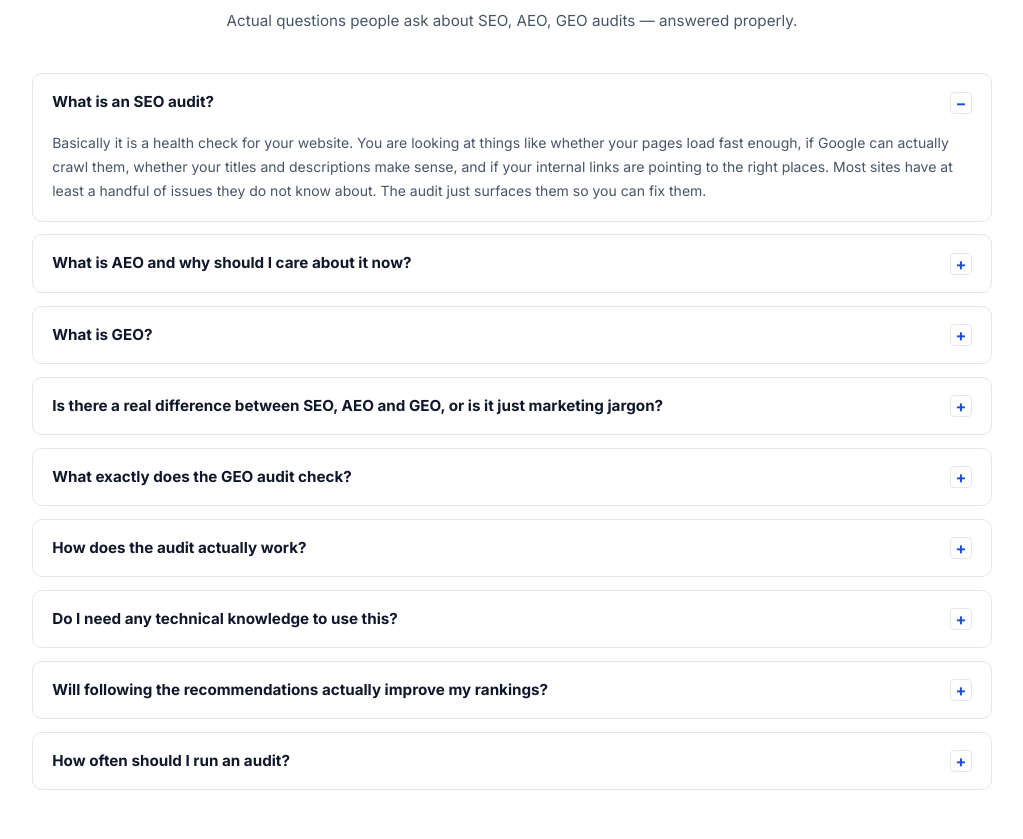
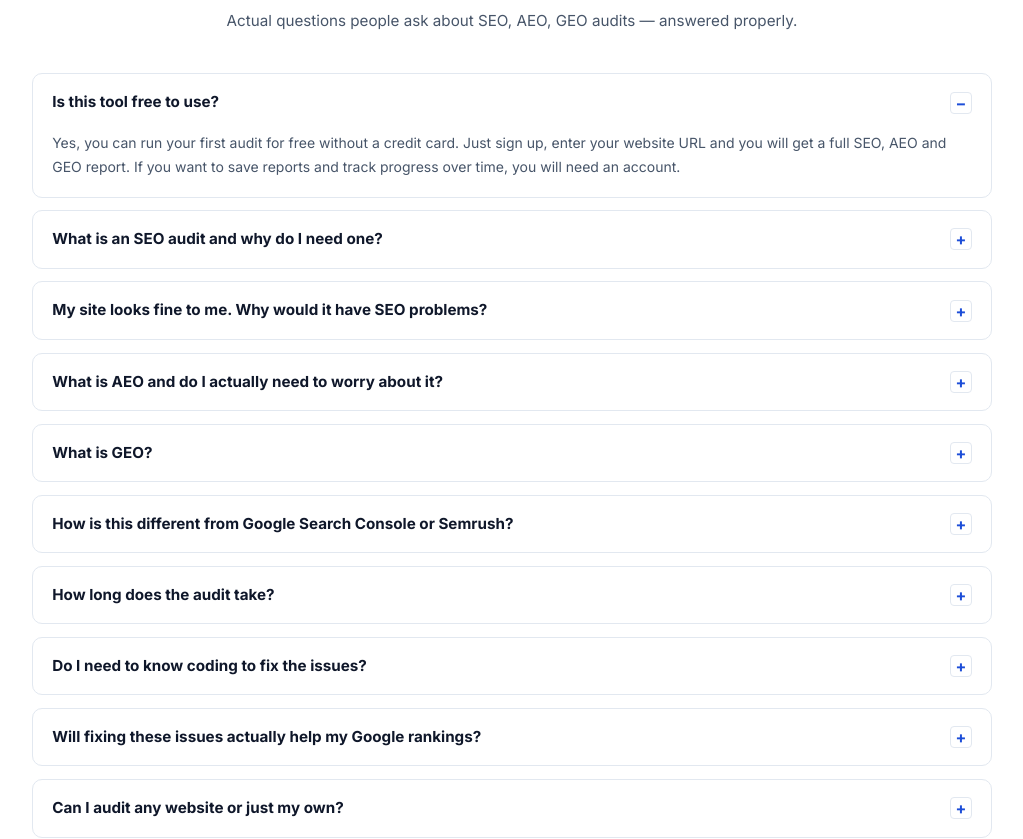
Before and after one commit to parmarhinal10306-hub/AuditIQ, a React (Vite) app: page / in a window 1280 px wide. Shown: the part 3480-4319 px from the top of the page, without its empty margins (128-1151 px from the left). Built offline with nearby package versions, Linux system fonts and the light colour scheme; no server answers.

Commit message:
content: replace FAQs with real user questions, remove em dashes

```diff
--- a/src/pages/LandingPage.jsx
+++ b/src/pages/LandingPage.jsx
@@ -76,40 +76,44 @@ const AEO_POINTS = [
 
 const FAQ_ITEMS = [
   {
-    question: 'What is an SEO audit?',
-    answer: 'Basically it is a health check for your website. You are looking at things like whether your pages load fast enough, if Google can actually crawl them, whether your titles and descriptions make sense, and if your internal links are pointing to the right places. Most sites have at least a handful of issues they do not know about. The audit just surfaces them so you can fix them.',
+    question: 'Is this tool free to use?',
+    answer: 'Yes, you can run your first audit for free without a credit card. Just sign up, enter your website URL and you will get a full SEO, AEO and GEO report. If you want to save reports and track progress over time, you will need an account.',
   },
   {
-    question: 'What is AEO and why should I care about it now?',
-    answer: 'AEO is Answer Engine Optimization — it is about making sure your content gets picked up when people ask questions in ChatGPT, Perplexity, Google AI Overviews, and similar tools. These platforms do not just link to pages like Google does. They pull out specific answers. If your content is not written and structured in a way that makes it easy to extract, you are basically invisible to that whole channel. It is becoming more important every month.',
+    question: 'What is an SEO audit and why do I need one?',
+    answer: 'Think of it as a checkup for your site. It looks at whether Google can properly crawl your pages, whether your titles and descriptions are set up right, how fast your site loads, whether your links make sense, and a bunch of other things that affect how you rank. Most websites have issues they are not even aware of. An audit tells you exactly what they are so you can actually do something about them.',
+  },
+  {
+    question: 'My site looks fine to me. Why would it have SEO problems?',
+    answer: 'A lot of SEO issues are not visible to regular visitors. Things like missing schema markup, duplicate meta descriptions, slow server response times, broken canonical tags, or images without alt text do not affect how the site looks but they do affect how search engines and AI tools see it. That is exactly the kind of stuff this audit catches.',
+  },
+  {
+    question: 'What is AEO and do I actually need to worry about it?',
+    answer: 'AEO stands for Answer Engine Optimization. It is about making your content easy to pick up when someone asks a question in ChatGPT, Perplexity or Google AI Overviews. These tools do not just link to websites like Google does. They extract specific answers directly. If your content is not structured in a way that makes that easy, you miss out on a growing chunk of traffic. It is worth paying attention to now before everyone else does.',
   },
   {
     question: 'What is GEO?',
-    answer: 'GEO stands for Generative Engine Optimization. Think of it as the next layer after AEO. It is not just about getting cited — it is about whether AI models can actually understand what your content is saying, put it in context, and accurately represent your brand or topic. If your content is vague, thin, or poorly structured, generative tools tend to either skip it or get it wrong.',
+    answer: 'GEO is Generative Engine Optimization. It goes a step further than AEO. It is not just about getting cited somewhere. It is about whether AI tools can actually understand and accurately summarize what your content is saying. If your writing is vague or thin, generative tools either skip it or misrepresent it. GEO checks for that.',
   },
   {
-    question: 'Is there a real difference between SEO, AEO and GEO, or is it just marketing jargon?',
-    answer: 'There is a real difference, though they do overlap a lot. SEO is still about ranking in traditional search results — titles, backlinks, page speed, that kind of thing. AEO is specifically about getting your content used as a direct answer in AI tools. GEO goes further and looks at how well generative models can synthesize your content into a coherent summary or response. You need all three now because people find information in very different ways.',
+    question: 'How is this different from Google Search Console or Semrush?',
+    answer: 'Google Search Console shows you data about your site from Google, like impressions and crawl errors. Semrush is mainly about keywords and competitor tracking. This tool focuses on actually auditing your page content and structure across SEO, AEO and GEO and telling you what to fix. It is more of a diagnostic tool than an analytics one.',
   },
   {
-    question: 'What exactly does the GEO audit check?',
-    answer: 'It checks things like whether your content answers questions clearly and early, whether you cover the topic in enough depth for an AI to trust it as a source, whether your entities (people, places, brands) are clearly identified, and whether there are enough trust signals around the content. Each check gets a score so you can see exactly where you are losing points.',
+    question: 'How long does the audit take?',
+    answer: 'Usually just a few seconds. You enter the URL, it fetches and analyzes the page, and the report is ready. The audit checks your page structure, content, tags, links, schema and more in one go so you do not have to wait around.',
   },
   {
-    question: 'How does the audit actually work?',
-    answer: 'You paste in your URL and it runs a set of checks across SEO, AEO and GEO — things like missing tags, schema markup, heading structure, content depth, link setup, and more. You get a score for each area, a list of what was found, and specific recommendations sorted by how much impact fixing them would have. It is meant to give you something you can actually act on, not just a big list of abstract metrics.',
+    question: 'Do I need to know coding to fix the issues?',
+    answer: 'Not for everything. Some recommendations like writing a better meta description or improving your headings can be done directly in your CMS without touching any code. Others like adding schema markup or fixing redirect chains will need someone who can edit the HTML. The report clearly labels which is which.',
   },
   {
-    question: 'Do I need any technical knowledge to use this?',
-    answer: 'Not really. The report is written to make sense whether you are a developer or just someone who runs a website. You will see things clearly labeled as critical issues or smaller warnings, and each one has a plain-English explanation of what it means and what to do. Some fixes will need a developer but a lot of them you can probably handle yourself.',
+    question: 'Will fixing these issues actually help my Google rankings?',
+    answer: 'Usually yes, especially for critical issues. Things like fixing missing title tags, broken structure or absent canonical URLs have a direct impact on how search engines crawl and rank your pages. Smaller warnings matter too but they add up over time. No tool can promise specific ranking outcomes but fixing real problems genuinely helps.',
   },
   {
-    question: 'Will following the recommendations actually improve my rankings?',
-    answer: 'There are no guarantees with SEO — anyone who tells you otherwise is selling something. But the checks in this tool are based on well-established ranking signals and best practices. Fixing critical issues like missing meta tags, broken structure, or absent schema will generally help. The GEO and AEO improvements are newer territory but early evidence suggests they matter a lot for AI-driven traffic.',
-  },
-  {
-    question: 'How often should I run an audit?',
-    answer: 'Honestly it depends on how actively you are updating your site. If you are making changes to pages regularly, once a month is reasonable. If your site is fairly stable, once every few months should be enough. The main reason to re-audit is to check that your fixes actually worked and to catch any new issues that crept in.',
+    question: 'Can I audit any website or just my own?',
+    answer: 'You can audit any publicly accessible website. Just enter the URL and run it. Some people use it to check competitor sites or to audit client websites before taking on SEO work. Just make sure the site is publicly reachable since the tool needs to be able to fetch and read the page.',
   },
 ]
 
```
